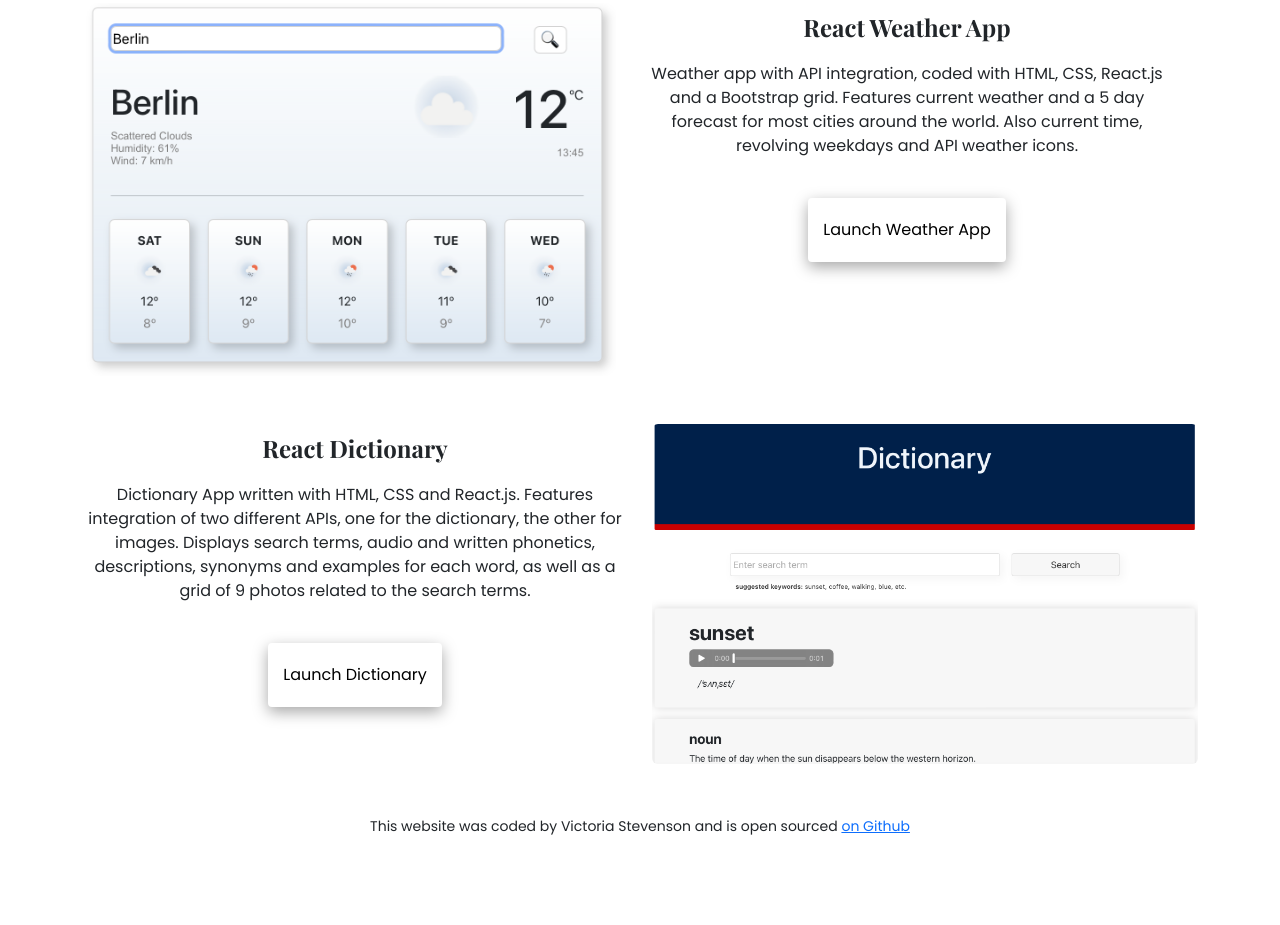
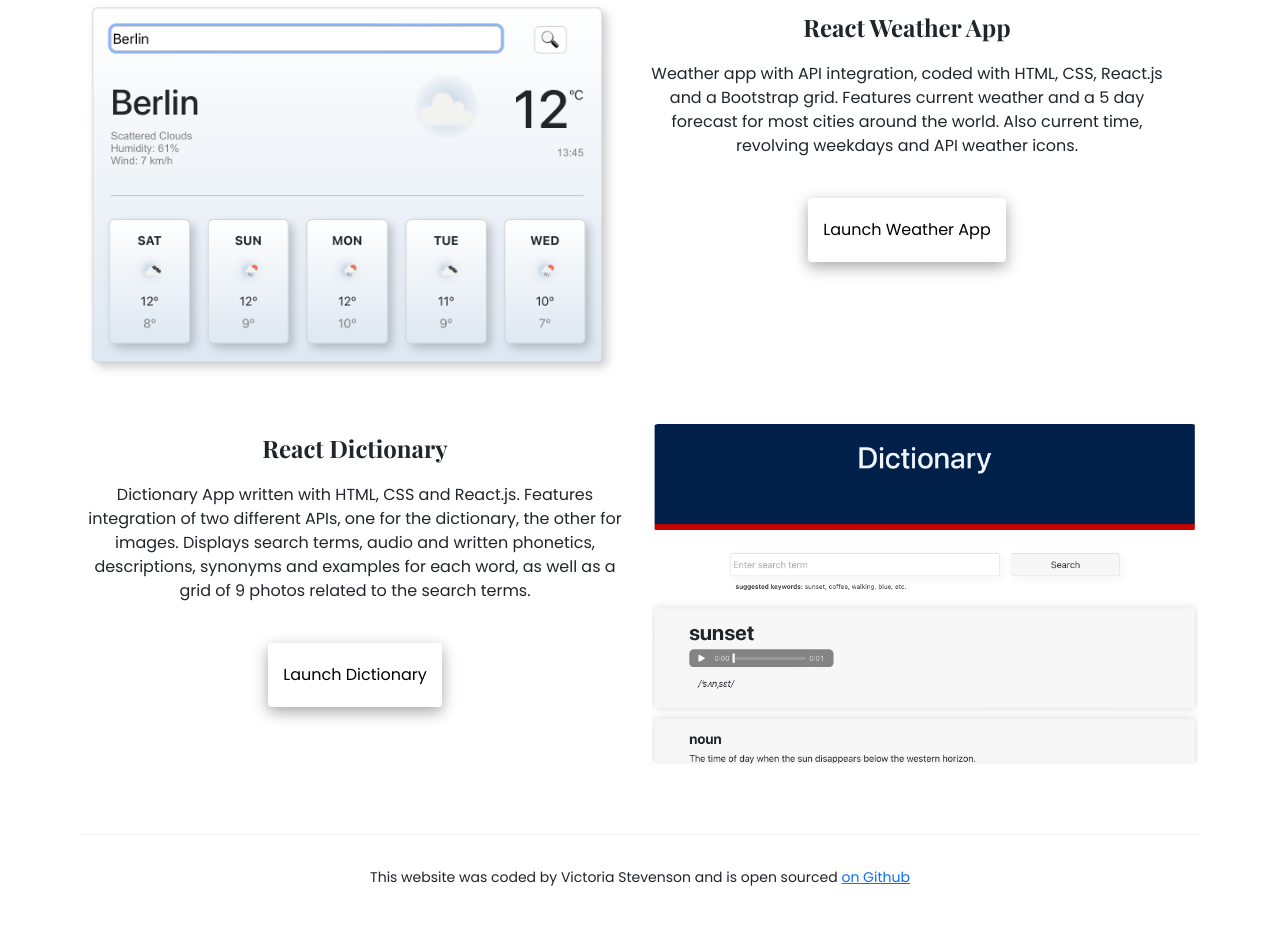
Before and after one commit to victoria-stevenson/portfolio, a plain HTML site: page index.html in a window 1280 px wide. Shown: the part 1404-2329 px from the top of the page. Drawn offline with nearby package versions, Linux system fonts and the light colour scheme.

Commit message:
added horizontal line and some better margin before credits

```diff
--- a/index.html
+++ b/index.html
@@ -187,6 +187,7 @@
         </div>
 
       <div class="credits text-center">
+<hr />
         <small
           >This website was coded by Victoria Stevenson and is open sourced
           <a
--- a/src/style.css
+++ b/src/style.css
@@ -146,8 +146,13 @@ h4 {
   color: black;
 }
 
+hr {
+  margin: 70px 0 30px 0;
+  color: rgb(198, 197, 197);
+}
+
 .credits {
-  margin: 50px 0;
+  margin: 0 0 50px 0;
 }
 
 @media (max-width: 500px) {
```
